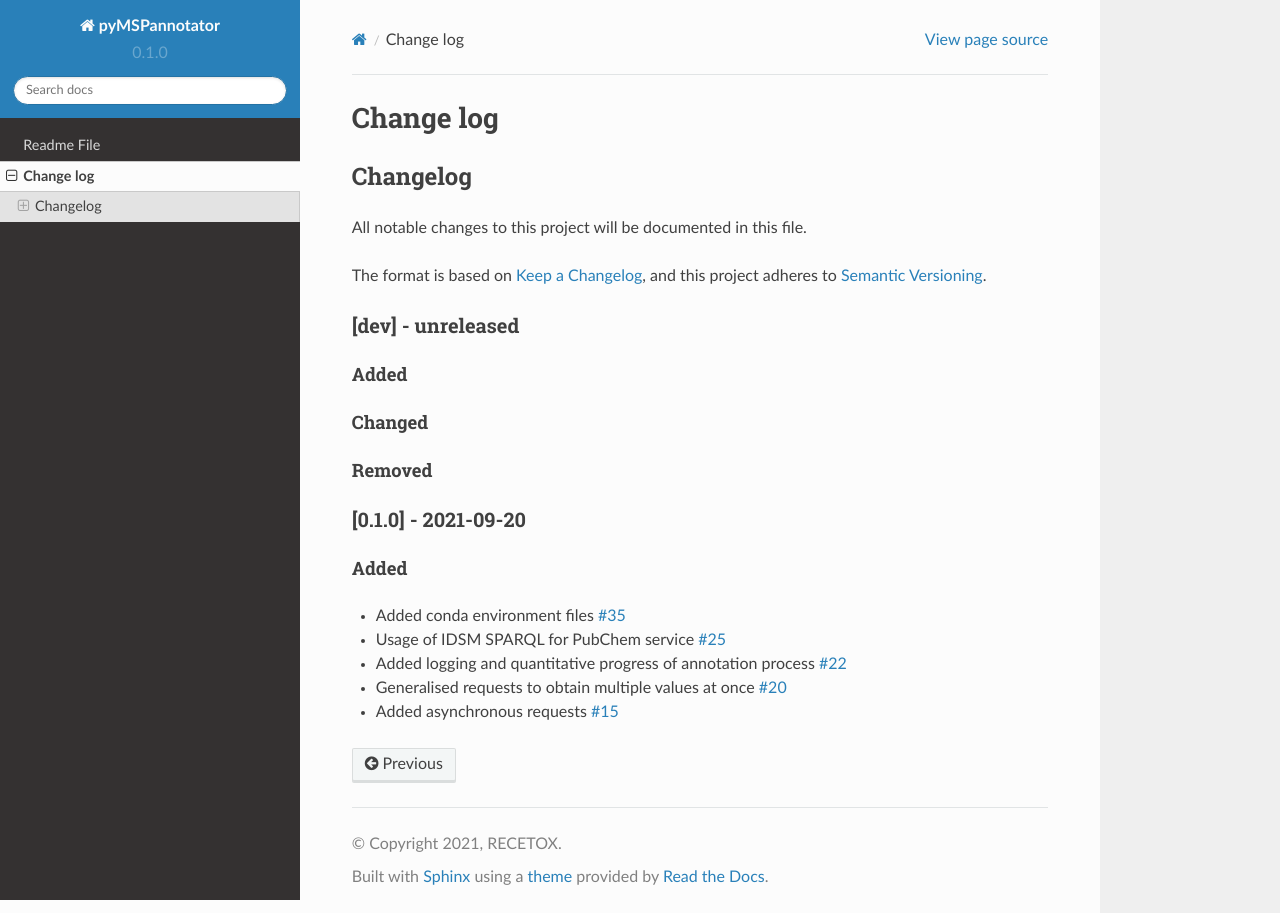
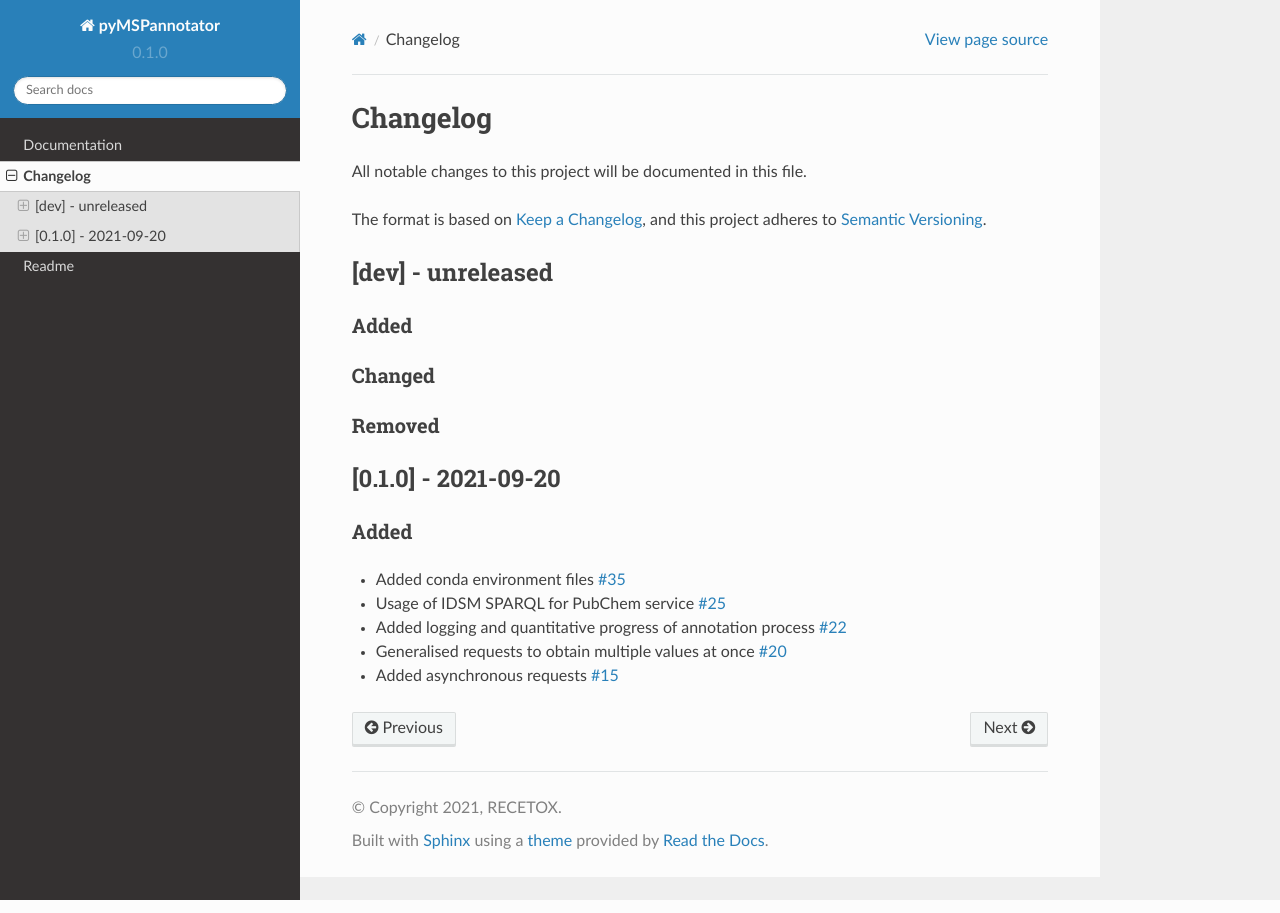
Before and after one commit to RECETOX/MSMetaEnhancer, a Sphinx documentation site: the page built from docs/source/changelog.md, in a window 1280 px wide. Built offline with Sphinx 7.4.7 and the Read the Docs theme 2.0.0, drawn with Linux system fonts in a browser that asks for light colours.

Commit message:
Fixed usage of markdown files

````diff
--- /dev/null
+++ b/docs/source/changelog.md
@@ -0,0 +1,2 @@
+```{include} ../../CHANGELOG.md
+```
--- a/docs/source/changelog.rst
+++ /dev/null
@@ -1,4 +0,0 @@
-Change log
-===========
-
-.. mdinclude:: ../../CHANGELOG.md
--- a/docs/source/conf.py
+++ b/docs/source/conf.py
@@ -12,6 +12,7 @@
 #
 import os
 import sys
+
 sys.path.insert(0, os.path.abspath('../../'))
 
 import pyMSPannotator
@@ -30,17 +31,18 @@ version = '0.1.0'
 # Add any Sphinx extension module names here, as strings. They can be
 # extensions coming with Sphinx (named 'sphinx.ext.*') or your custom
 # ones.
-extensions = ['sphinx.ext.autodoc', 'm2r2']
+extensions = ['sphinx.ext.autodoc', 'myst_parser']
 
 # Add any paths that contain templates here, relative to this directory.
 templates_path = ['_templates']
+
+# The name of the Pygments (syntax highlighting) style to use.
+pygments_style = 'sphinx'
 
 # List of patterns, relative to source directory, that match files and
 # directories to ignore when looking for source files.
 # This pattern also affects html_static_path and html_extra_path.
 exclude_patterns = []
-
-source_suffix = ['.rst', '.md']
 
 # -- Options for HTML output -------------------------------------------------
 
--- a/docs/source/index.rst
+++ b/docs/source/index.rst
@@ -9,9 +9,9 @@ Welcome to pyMSPannotator's documentation!
 .. toctree::
    :maxdepth: 1
 
-   readme
-   changelog
-
+   Documentation <pyMSPannotator>
+   Changelog <changelog.md>
+   Readme <readme.md>
 
 Indices and tables
 ==================
--- a/docs/source/readme.rst
+++ /dev/null
@@ -1,4 +0,0 @@
-Readme File
-===========
-
-.. mdinclude:: ../../README.md
````
Also changed, not shown: docs/source/pyMSPannotator.rst (added, +29 -0 lines), docs/source/readme.md (added, +2 -0 lines).
